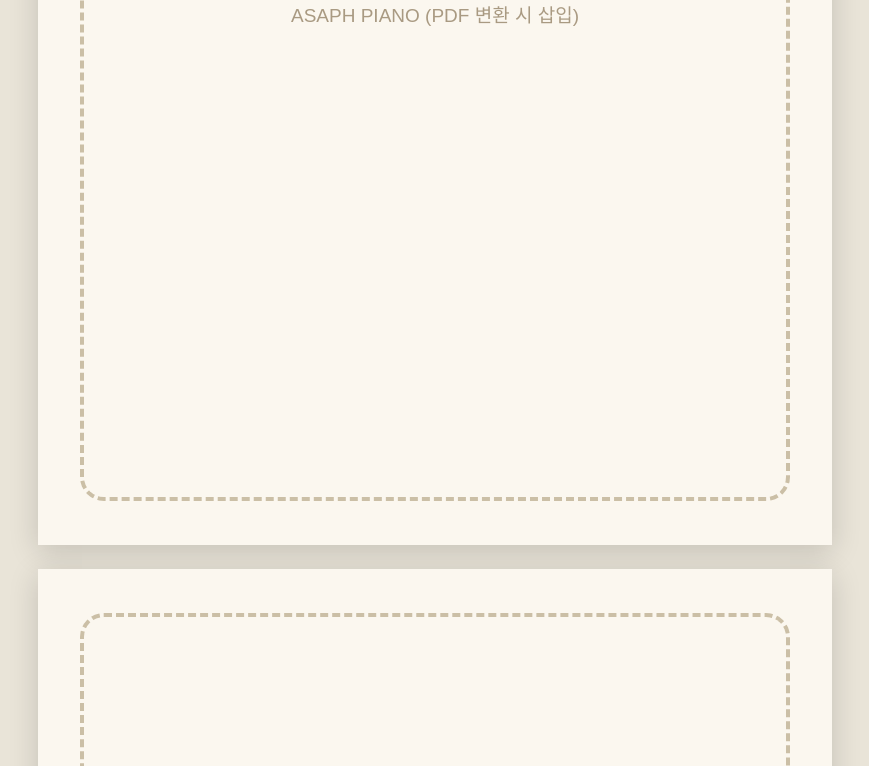
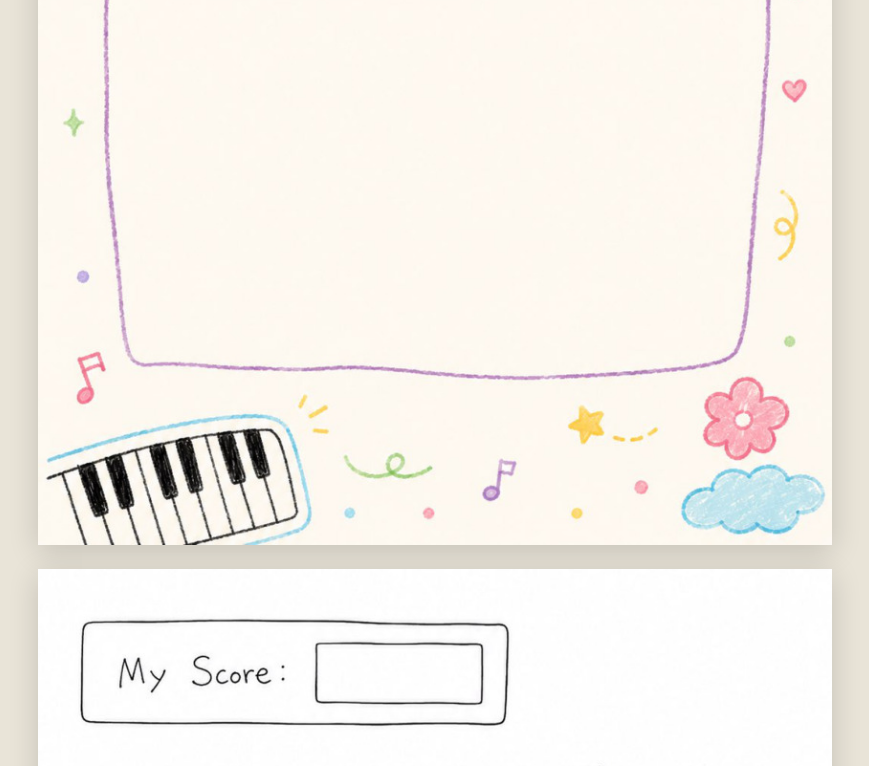
Before and after one commit to JINXKI/asaph-piano, a plain HTML site: page index.html in a window 1280 px wide. Shown: the part 602-1368 px from the top of the page, without its empty margins (205-1074 px from the left). Drawn offline with Linux system fonts and the light colour scheme; a web font is replaced by a local one.

Commit message:
Add original 5 PDF pages as images
Co-Authored-By: Claude Sonnet 4.6 <noreply@anthropic.com>

```diff
--- a/index.html
+++ b/index.html
@@ -61,6 +61,10 @@
   .staves{margin-top:-2px;} .staves svg{display:block;}
   .scalehint{position:absolute;top:40px;right:40px;background:#FFF6DC;border:2px solid #E3C657;border-radius:14px;padding:6px 12px;font-size:14px;text-align:center;max-width:200px;line-height:1.3;}
 
+  /* PDF IMAGE PAGES */
+  .imgpage{padding:0;overflow:hidden;display:flex;align-items:center;justify-content:center;}
+  .imgpage img{width:100%;height:100%;object-fit:contain;display:block;}
+
   @media print{
     @page{size:A4;margin:0;}
     html,body{background:#fff;gap:0;padding:0;}
@@ -71,12 +75,12 @@
 </head>
 <body>
 
-<!-- ORIGINAL 5 PAGES (uploaded PDF; real images inserted at PDF conversion) -->
-<div class="page"><div class="ph"><div class="big">원본 1쪽 · 표지</div><div class="sm">ASAPH PIANO (PDF 변환 시 삽입)</div></div></div>
-<div class="page"><div class="ph"><div class="big">원본 2쪽 · 퀴즈</div><div class="sm">(PDF 변환 시 삽입)</div></div></div>
-<div class="page"><div class="ph"><div class="big">원본 3쪽 · 건반과 음이름</div><div class="sm">(PDF 변환 시 삽입)</div></div></div>
-<div class="page"><div class="ph"><div class="big">원본 4쪽 · 손가락 번호</div><div class="sm">(PDF 변환 시 삽입)</div></div></div>
-<div class="page"><div class="ph"><div class="big">원본 5쪽 · 샵과 플랫</div><div class="sm">(PDF 변환 시 삽입)</div></div></div>
+<!-- ORIGINAL 5 PAGES from PDF -->
+<div class="page imgpage"><img src="pages/page1.jpg" alt="1쪽 표지"></div>
+<div class="page imgpage"><img src="pages/page2.jpg" alt="2쪽 퀴즈"></div>
+<div class="page imgpage"><img src="pages/page3.jpg" alt="3쪽 건반과 음이름"></div>
+<div class="page imgpage"><img src="pages/page4.jpg" alt="4쪽 손가락 번호"></div>
+<div class="page imgpage"><img src="pages/page5.jpg" alt="5쪽 샵과 플랫"></div>
 
 <!-- PAGE 6 : APPLE TABLE + PIZZA ACTIVITY -->
 <div class="page">
```
Also changed, not shown: pages/page1.jpg (added), pages/page2.jpg (added), pages/page3.jpg (added), pages/page4.jpg (added), pages/page5.jpg (added).
